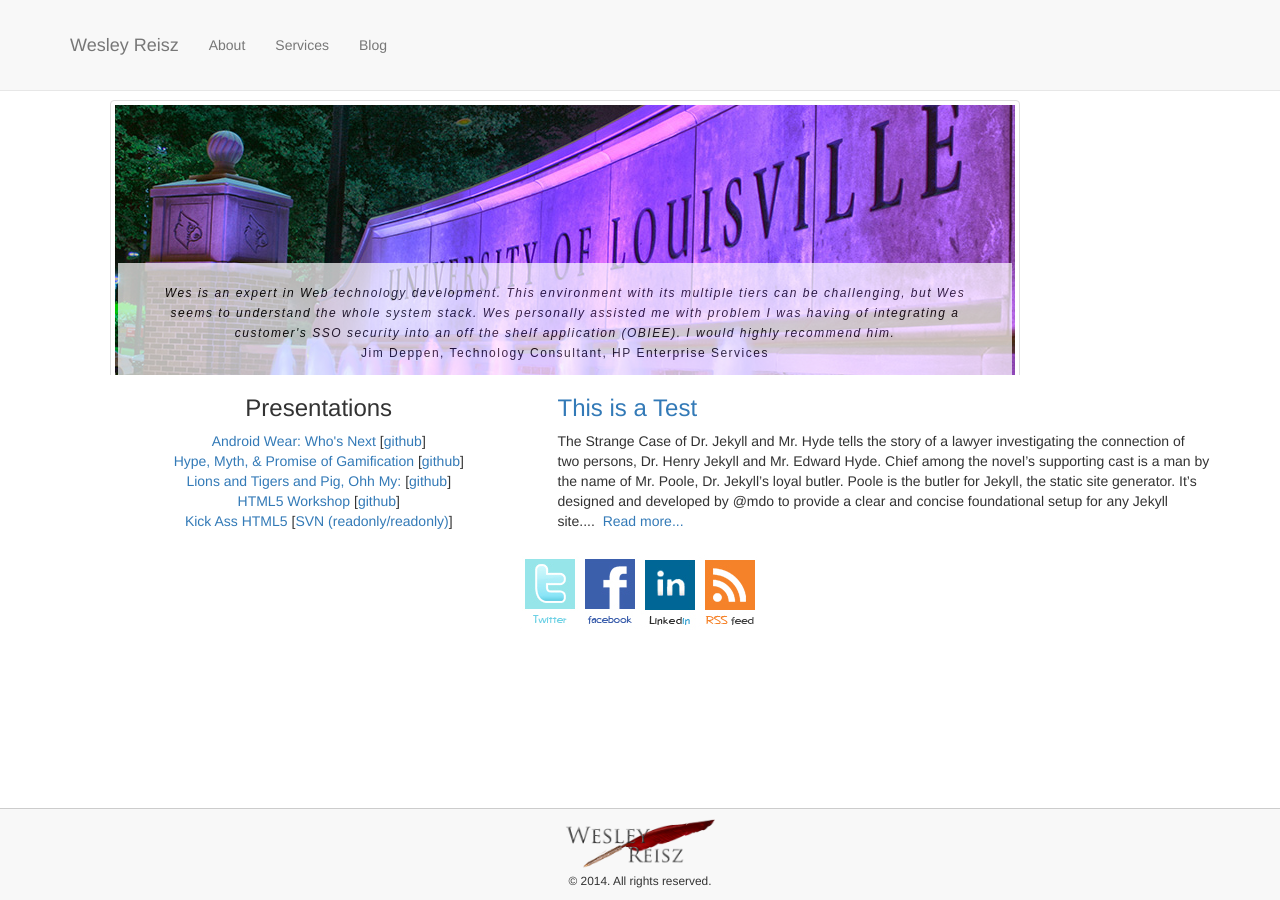
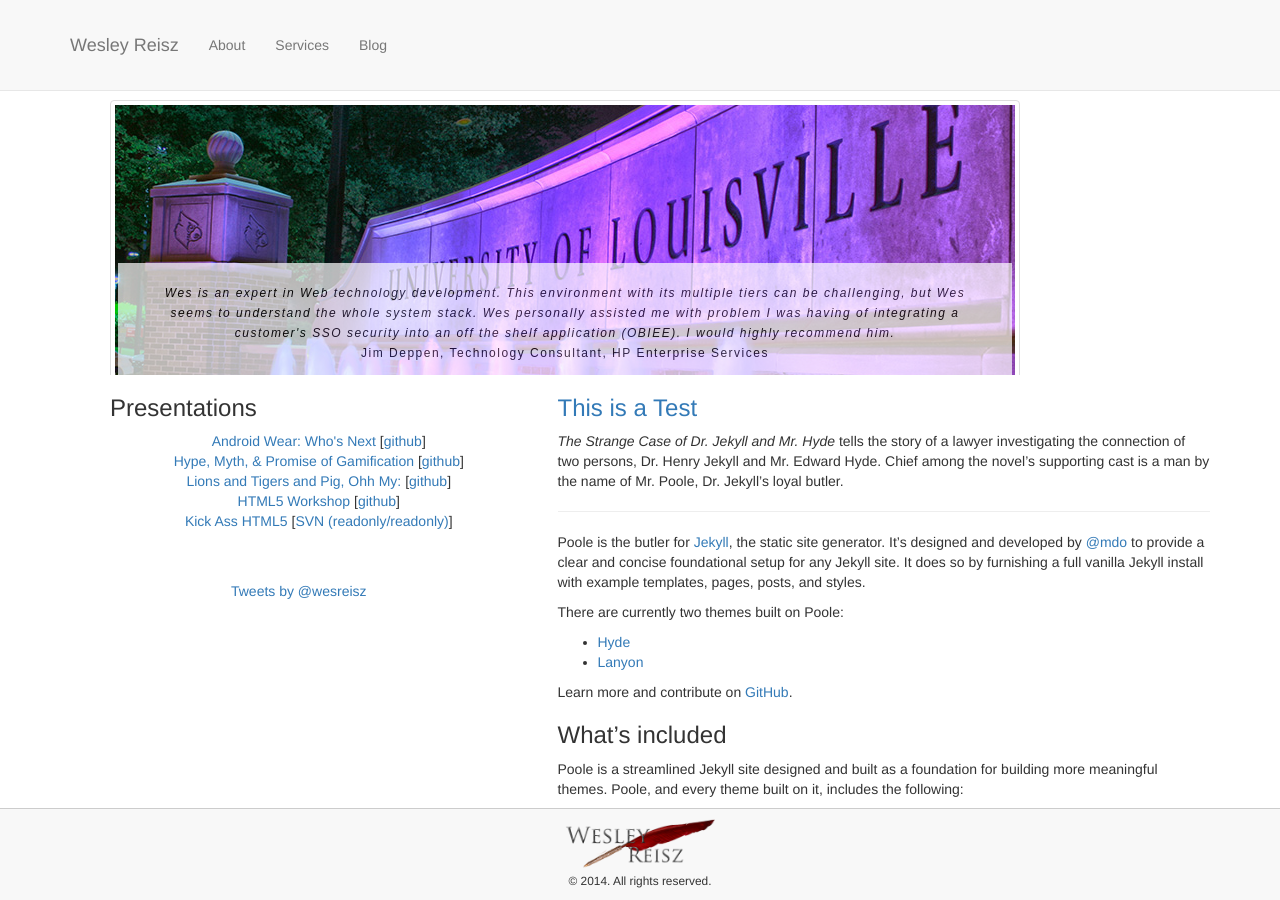
Before and after one commit to wesreisz/wesreisz.github.io, a Jekyll site: the page built from index.html, in a window 1280 px wide and 900 px high. Built offline with Jekyll 4.4.1, drawn with Linux system fonts in a browser that asks for light colours; comment, search, counter and statistics services are not loaded.

Commit message:
added twitter feed

```diff
--- a/index.html
+++ b/index.html
@@ -29,13 +29,17 @@
 			<div class="row">
 				<div class="col-md-5" >
 					<ul style="list-style: none">
-						<h3>Presentations</h3>
+						<h3 style="text-align:left;">Presentations</h3>
 						<li><a href="http://android-wear-whos-next.appspot.com">Android Wear: Who's Next</a> [<a href="https://github.com/wesreisz/Android-Wear-Whos-Next">github</a>]</li>
 						<li><a href="http://reisz-gamification.appspot.com">Hype, Myth, & Promise of Gamification</a> [<a href="https://github.com/wesreisz/reisz-gamification">github</a>]</li>
 						<li><a href="http://reisz-ltpom.appspot.com/">Lions and Tigers and Pig, Ohh My: </a> [<a href="hhttps://github.com/wesreisz/lionsAndTigersAndPigOhhMy">github</a>]</li>
 						<li><a href="http://reisz-html5.appspot.com">HTML5 Workshop</a> [<a href="https://github.com/wesreisz/html5Workshop">github</a>]</li>
 						<li><a href="http://reisz-kickass.appspot.com">Kick Ass HTML5</a> [<a href="http://www.wesleyreisz.com/repos/svn/KickAss-GAE-V2">SVN (readonly/readonly)</a>]</li>
 				    </ul>
+				    <br /><br />
+					<!--twitter feed -->
+					<a class="twitter-timeline" href="https://twitter.com/wesreisz" data-widget-id="547751313384411136">Tweets by @wesreisz</a>
+					<script>!function(d,s,id){var js,fjs=d.getElementsByTagName(s)[0],p=/^http:/.test(d.location)?'http':'https';if(!d.getElementById(id)){js=d.createElement(s);js.id=id;js.src=p+"://platform.twitter.com/widgets.js";fjs.parentNode.insertBefore(js,fjs);}}(document,"script","twitter-wjs");</script>
 				</div>
 				<div class="col-md-7" style="text-align:left;">
 					  {% assign post = site.posts.first %}
@@ -46,7 +50,7 @@
 					    <a href="{{ root_url }}{{ post.url }}">{{ post.title }}</a>
 					{% endif %}
 					</h3>
-					{{ content | strip_html | truncatewords:75}}&nbsp;
+					{{ content | truncatewords:150}}&nbsp;
 					<a href="{{ post.url }}">Read more...</a><br><br>
 
 				</div>
```
